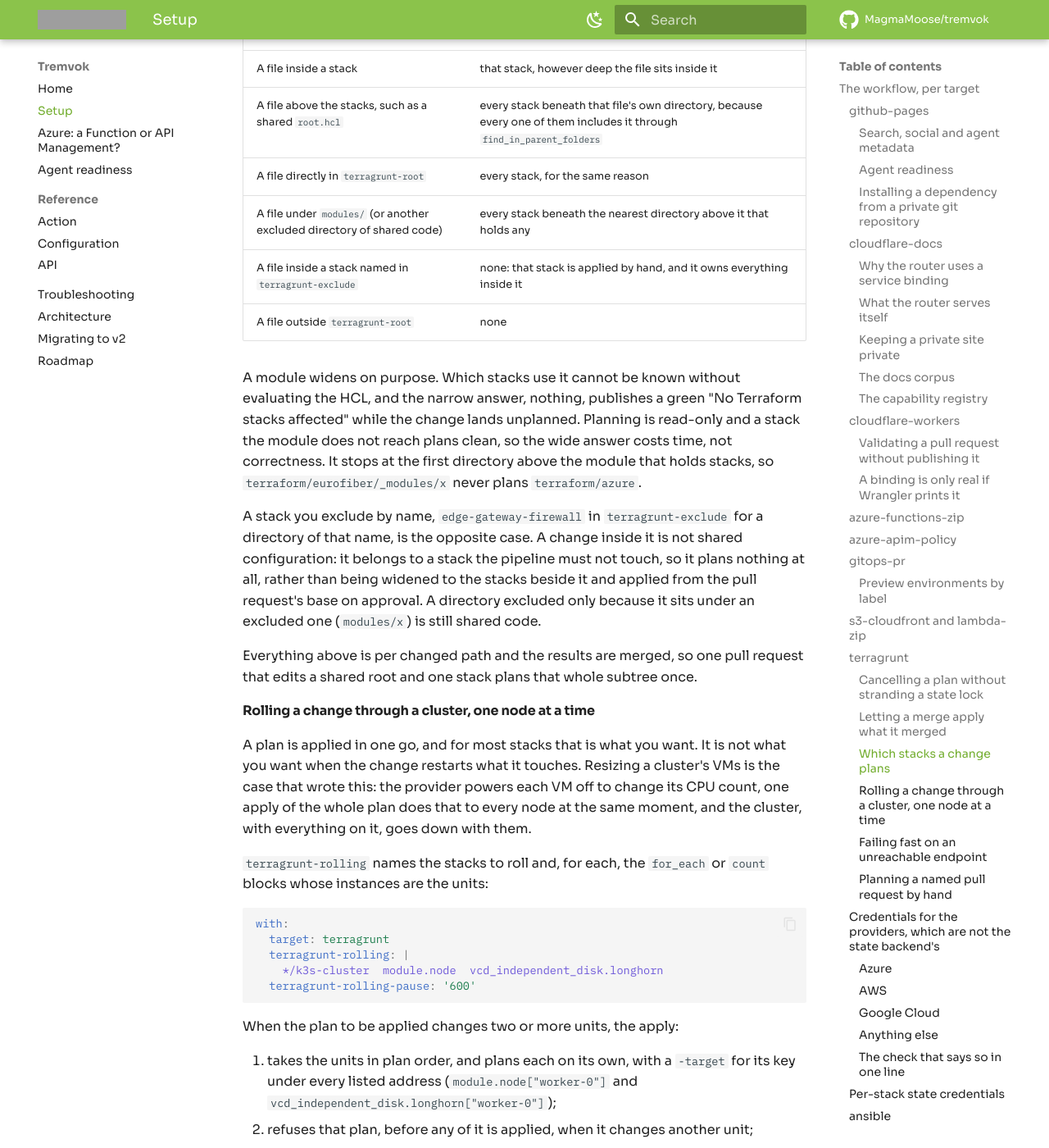
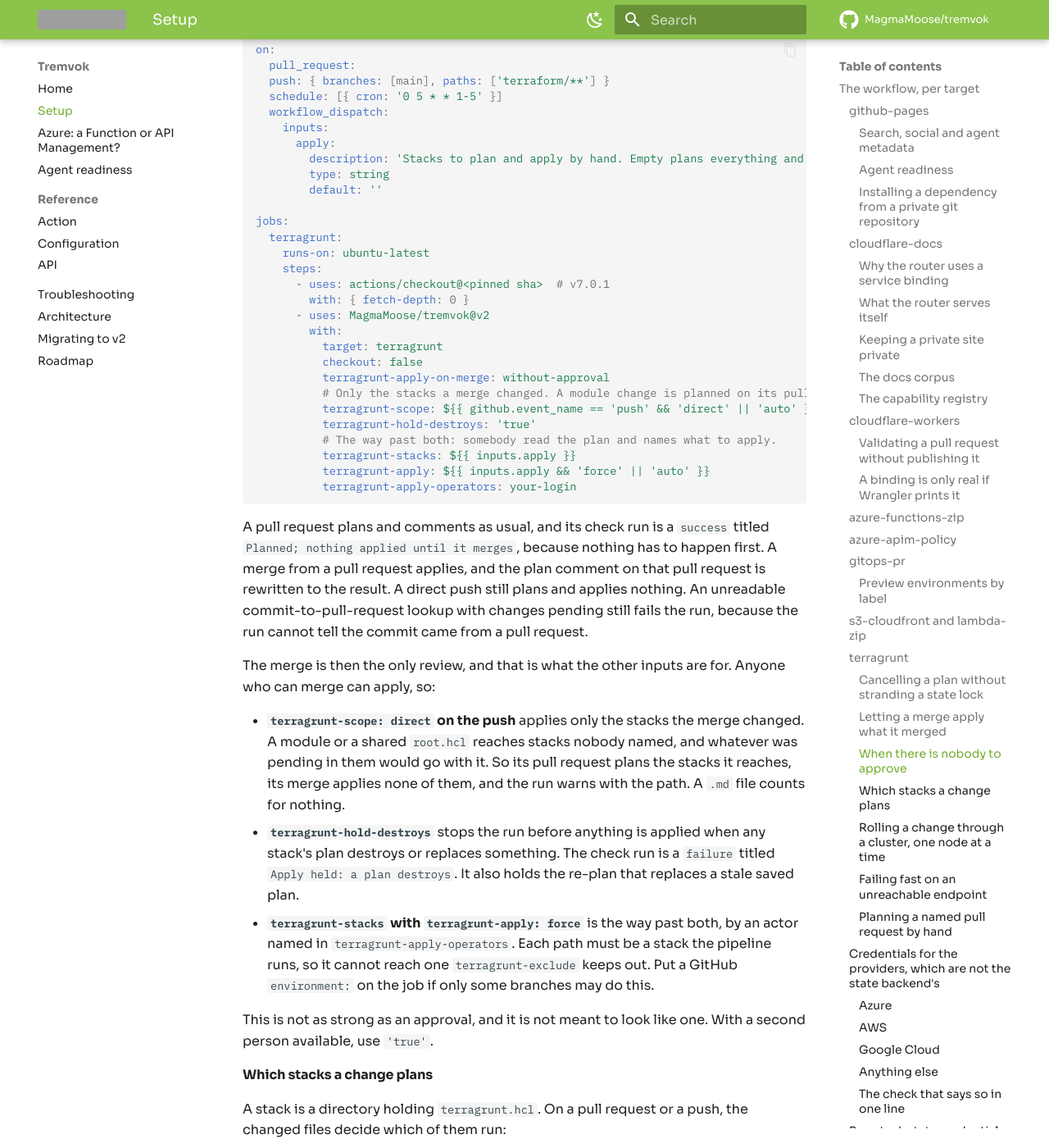
Before and after one commit to MagmaMoose/tremvok, an MkDocs documentation site: the page built from docs/setup.md, in a window 1280 px wide and 1400 px high, scrolled down 19822 px. Shown: the whole window at 82% size. Built offline with MkDocs 1.6.1 and Material for MkDocs 9.7.7, drawn with Linux system fonts in a browser that asks for light colours; comment, search, counter and statistics services are not loaded; some of the changed text lies outside the part shown; grey boxes are pictures that could not be loaded.

Commit message:
feat(terragrunt): let a merge be the approval, with limits on what it reaches
A repository with one maintainer can never meet the independent-approval
gate, so its merges plan and apply nothing. `terragrunt-apply-on-merge:
without-approval` makes the merge the approval. `terragrunt-scope: direct`,
`terragrunt-hold-destroys` and `terragrunt-stacks` limit what it can reach,
and all are off by default.

````diff
--- a/docs/setup.md
+++ b/docs/setup.md
@@ -835,6 +835,68 @@
 With it on, the path needs `pull-requests: read` on the token, which the `pull-requests: write`
 above already covers.
 
+#### When there is nobody to approve
+
+An independent approval needs a second person. In a repository with one maintainer nobody can
+give it, so `terragrunt-apply-on-merge: 'true'` never applies anything. `without-approval` makes
+the merge the authorisation:
+
+```yaml
+on:
+  pull_request:
+  push: { branches: [main], paths: ['terraform/**'] }
+  schedule: [{ cron: '0 5 * * 1-5' }]
+  workflow_dispatch:
+    inputs:
+      apply:
+        description: 'Stacks to plan and apply by hand. Empty plans everything and applies nothing.'
+        type: string
+        default: ''
+
+jobs:
+  terragrunt:
+    runs-on: ubuntu-latest
+    steps:
+      - uses: actions/checkout@<pinned sha>  # v7.0.1
+        with: { fetch-depth: 0 }
+      - uses: MagmaMoose/tremvok@v2
+        with:
+          target: terragrunt
+          checkout: false
+          terragrunt-apply-on-merge: without-approval
+          # Only the stacks a merge changed. A module change is planned on its pull request.
+          terragrunt-scope: ${{ github.event_name == 'push' && 'direct' || 'auto' }}
+          terragrunt-hold-destroys: 'true'
+          # The way past both: somebody read the plan and names what to apply.
+          terragrunt-stacks: ${{ inputs.apply }}
+          terragrunt-apply: ${{ inputs.apply && 'force' || 'auto' }}
+          terragrunt-apply-operators: your-login
+```
+
+A pull request plans and comments as usual, and its check run is a `success` titled `Planned;
+nothing applied until it merges`, because nothing has to happen first. A merge from a pull
+request applies, and the plan comment on that pull request is rewritten to the result. A direct
+push still plans and applies nothing. An unreadable commit-to-pull-request lookup with changes
+pending still fails the run, because the run cannot tell the commit came from a pull request.
+
+The merge is then the only review, and that is what the other inputs are for. Anyone who can
+merge can apply, so:
+
+- **`terragrunt-scope: direct` on the push** applies only the stacks the merge changed. A module
+  or a shared `root.hcl` reaches stacks nobody named, and whatever was pending in them would go
+  with it. So its pull request plans the stacks it reaches, its merge applies none of them, and
+  the run warns with the path. A `.md` file counts for nothing.
+- **`terragrunt-hold-destroys`** stops the run before anything is applied when any stack's plan
+  destroys or replaces something. The check run is a `failure` titled `Apply held: a plan
+  destroys`. It also holds the re-plan that replaces a stale saved plan.
+- **`terragrunt-stacks` with `terragrunt-apply: force`** is the way past both, by an actor named
+  in `terragrunt-apply-operators`. Each path must be a stack the pipeline runs, so it cannot reach
+  one `terragrunt-exclude` keeps out. Put a GitHub `environment:` on the job if only some branches
+  may do this.
+
+This is not as strong as an approval, and it is not meant to look like one. With a second person
+available, use `'true'`.
+
 #### Which stacks a change plans
 
 A stack is a directory holding `terragrunt.hcl`. On a pull request or a push, the changed
@@ -847,6 +909,7 @@
 | A file directly in `terragrunt-root` | every stack, for the same reason |
 | A file under `modules/` (or another excluded directory of shared code) | every stack beneath the nearest directory above it that holds any |
 | A file inside a stack named in `terragrunt-exclude` | none: that stack is applied by hand, and it owns everything inside it |
+| A file under a directory named in `terragrunt-exclude` by a path, such as `terraform/aws` | none, for the same reason, however many stacks it holds |
 | A file outside `terragrunt-root` | none |
 
 A module widens on purpose. Which stacks use it cannot be known without evaluating the HCL, and
````
Also changed, not shown: .claude/decisions/0008-merge-as-approval.md (added, +41 -0 lines), CHANGELOG.md (+13 -0 lines), action.yml (+38 -3 lines), docs/action-reference.md (+6 -4 lines), 7 other files.
